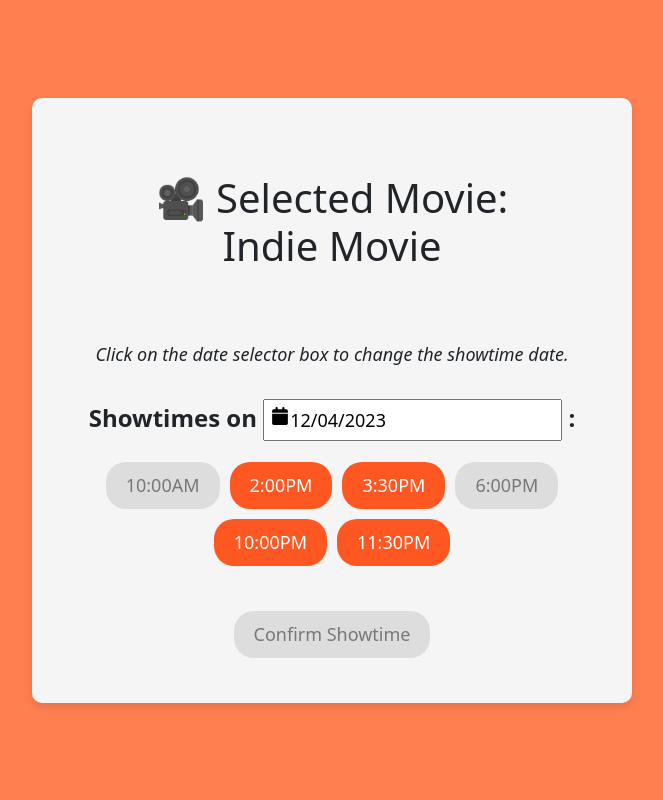
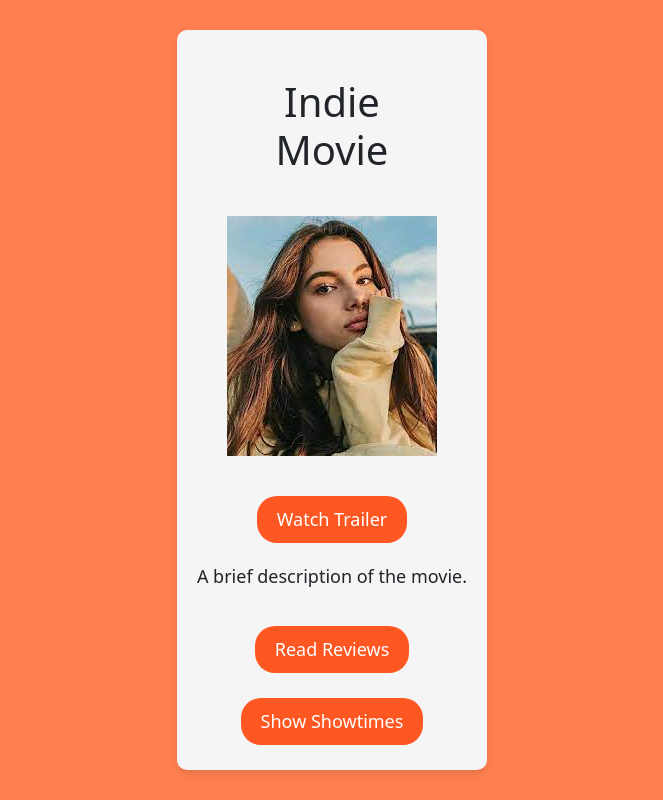
Before and after one commit to viet-ho/CineMagic, a React (Create React App) app: page /date-selection in a window 1280 px wide. Shown: the whole page, without its empty margins (308-971 px from the left). Built offline with nearby package versions, Linux system fonts and the light colour scheme; the HTML template or start-up script is replaced by a standard one.

Commit message:
Movie info updated template

```diff
--- a/src/App.js
+++ b/src/App.js
@@ -11,8 +11,8 @@ import SummaryPage from "./components/SummaryPage";
 import MovieInfo from "./components/MovieInfo";
 
 function App() {
-  return <DateSelection></DateSelection>;
-  //return <MovieInfo></MovieInfo>;
+  //return <DateSelection></DateSelection>;
+  return <MovieInfo></MovieInfo>;
   //return <HomePage></HomePage>;
   //return <ReviewsPage></ReviewsPage>;
   //return <SeatBookingPage></SeatBookingPage>;
--- a/src/components/MovieInfo.js
+++ b/src/components/MovieInfo.js
@@ -1,11 +1,12 @@
 import React, { useState } from "react";
+import movieCard2 from "../assets/Movie2.jpeg";
 import MovieTrailerModal from "./MovieTrailerModal";
 import "../styles/MovieInfo.css";
 
 const MovieInfo = () => {
   const movieData = {
     name: "Indie Movie",
-    titleCard: "/path/to/titleCard.jpg",
+    titleCard: movieCard2,
     trailerUrl: "https://www.youtube.com/embed/example-trailer",
     description: "A brief description of the movie.",
   };
@@ -21,7 +22,7 @@ const MovieInfo = () => {
   };
 
   return (
-    <div className="summary-page">
+    <div className="summary-page white-container">
       <h1>{movieData.name}</h1>
       <img src={movieData.titleCard} alt="Title Card" />
       <button onClick={handleShowTrailer}>Watch Trailer</button>
--- a/src/styles/MovieInfo.css
+++ b/src/styles/MovieInfo.css
@@ -1,6 +1,31 @@
+body {
+  margin: 0;
+  padding: 0;
+  background-color: #FF7F50; /* Coral color for the entire background */
+  display: flex; /* Enables flexbox */
+  justify-content: center; /* Centers horizontally */
+  align-items: center; /* Centers vertically */
+  min-height: 100vh; /* Ensures the body takes at least the full viewport height */
+}
+
 .summary-page {
   text-align: center;
+  width: 100%; /* Ensures it takes the full width of the flex container */
+  /* Removed padding to allow the .white-container to be truly centered */
+}
+
+.white-container {
+  background-color: #f5f5f5;
   padding: 20px;
+  border-radius: 10px;
+  box-shadow: 0 4px 8px rgba(0, 0, 0, 0.1);
+  max-width: 600px;
+  /* Removed margin: auto; since it's no longer necessary */
+  display: flex;
+  flex-direction: column;
+  align-items: center;
+  gap: 15px;
+  /* Add margin or padding here if you want more space around the container */
 }
 
 h1 {
```
Lines whose indentation alone changed are shown as unchanged.
